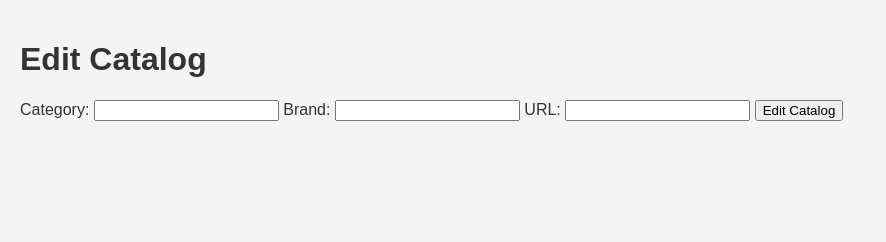
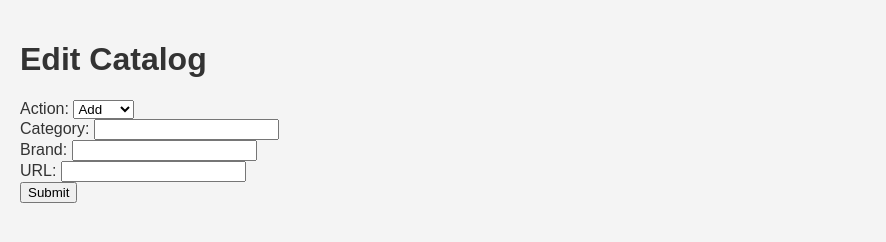
Before and after one commit to xaustundag/catalog_data, a plain HTML site: page index.html in a window 1280 px wide. Shown: the whole page, without its empty margins (0-886 px from the left). Drawn offline with Linux system fonts and the light colour scheme.

Commit message:
modified  editCatalog.js for deletion and URL checking and modfifed index.html as needed

```diff
--- a/index.html
+++ b/index.html
@@ -42,13 +42,22 @@
 <body>
     <h1>Edit Catalog</h1>
     <form id="editForm">
+        <label for="action">Action:</label>
+        <select id="action" name="action" required>
+            <option value="add">Add</option>
+            <option value="delete">Delete</option>
+        </select>
+        <br>
         <label for="category">Category:</label>
         <input type="text" id="category" name="category" required>
+        <br>
         <label for="brand">Brand:</label>
         <input type="text" id="brand" name="brand" required>
+        <br>
         <label for="url">URL:</label>
-        <input type="text" id="url" name="url" required>
-        <button type="submit">Edit Catalog</button>
+        <input type="text" id="url" name="url">
+        <br>
+        <button type="submit">Submit</button>
     </form>
     <pre id="response"></pre>
 
@@ -56,11 +65,12 @@
         document.getElementById('editForm').addEventListener('submit', function(event) {
             event.preventDefault();
 
+            const action = document.getElementById('action').value;
             const category = document.getElementById('category').value;
             const brand = document.getElementById('brand').value;
             const url = document.getElementById('url').value;
 
-            const data = { category, brand, url };
+            const data = { action, category, brand, url };
 
             fetch('https://<your-site-name>.netlify.app/.netlify/functions/editCatalog', {
                 method: 'POST',
```
